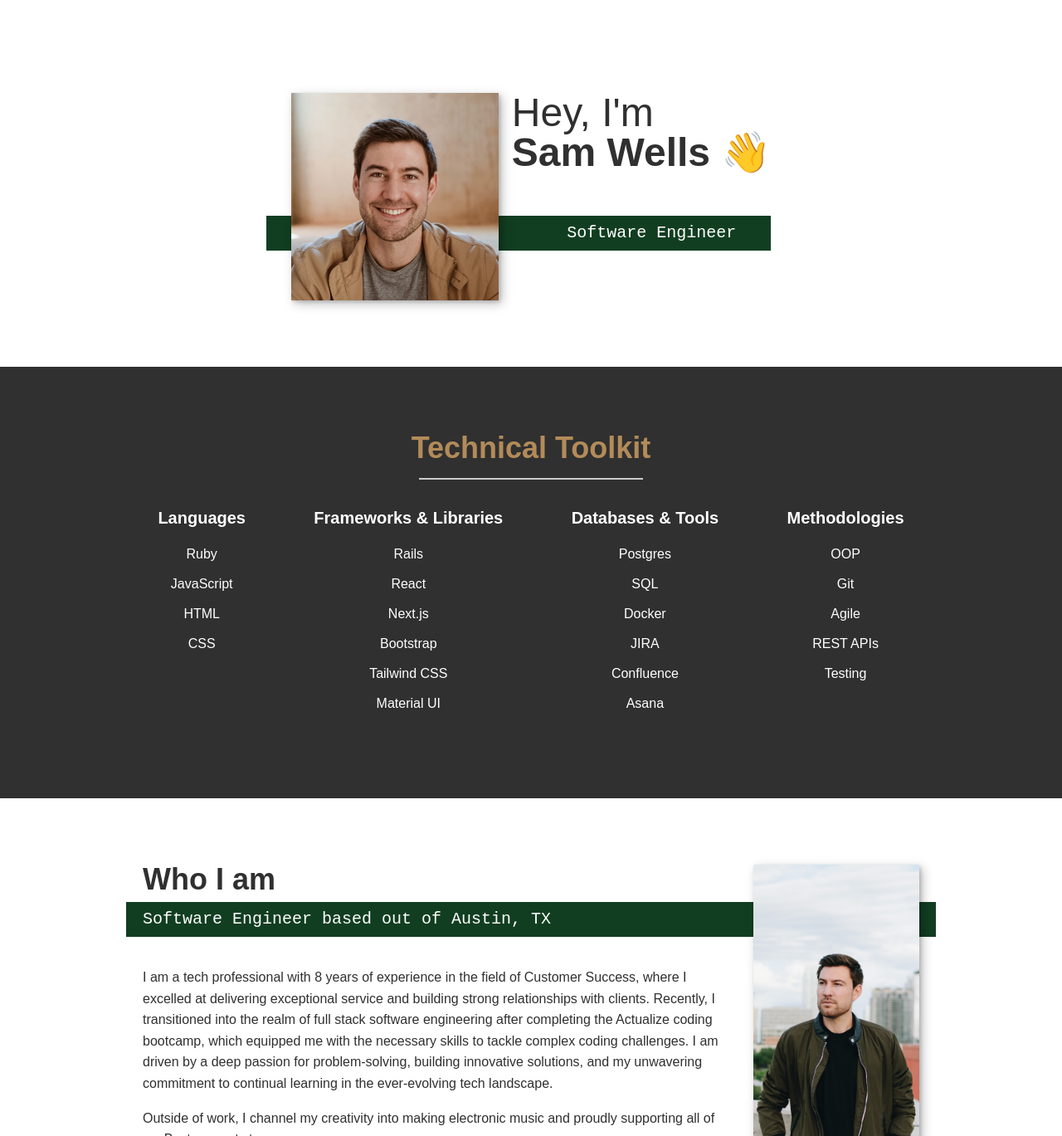
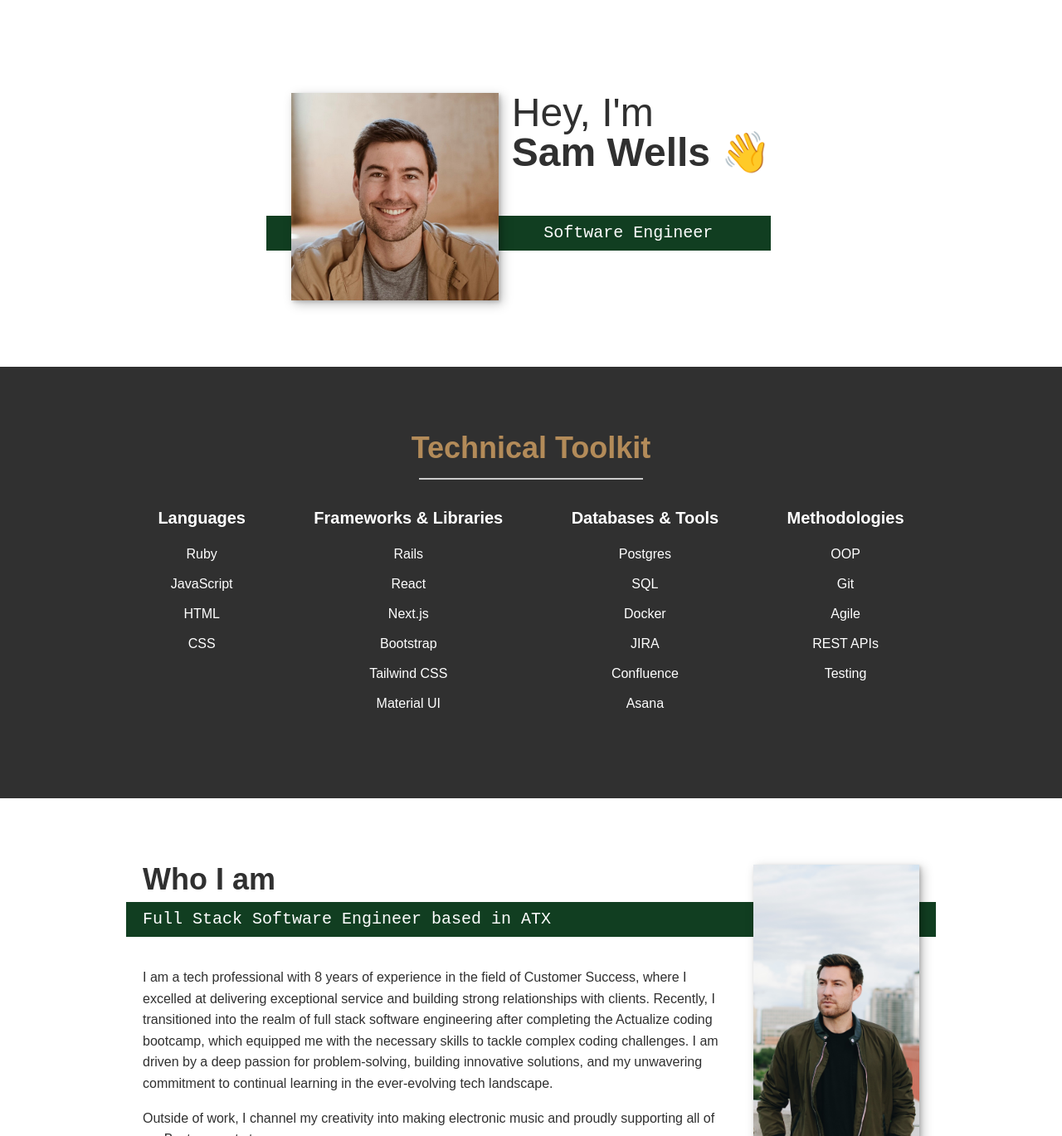
Before and after one commit to sfwells0518/sams-portfolio, a website built with Vite: page index.html in a window 1280 px wide. Shown: the top 1369 px of the page at 83% size. Built offline with nearby package versions, Linux system fonts and the light colour scheme; a web font is replaced by a local one.

Commit message:
more html updates

```diff
--- a/index.css
+++ b/index.css
@@ -126,7 +126,7 @@ h3 {
   /* background: var(--clr-accent); */
   background: #113E21;
   color: var(--clr-light);
-  padding: .25em 2.1em;
+  padding: .25em 3.5em;
   font-family: var(--ff-secondary);
   margin-bottom: 1em;
 }
--- a/index.html
+++ b/index.html
@@ -92,7 +92,7 @@
   <!--About Me-->
   <section class="about-me" id="about">
     <h2 class="section__title section__title--about">Who I am</h2>
-    <p class="section__subtitle section__subtitle--about">Software Engineer based out of Austin, TX</p>
+    <p class="section__subtitle section__subtitle--about">Full Stack Software Engineer based in ATX</p>
 
     <div class="about-me__body">
       <p>
```
